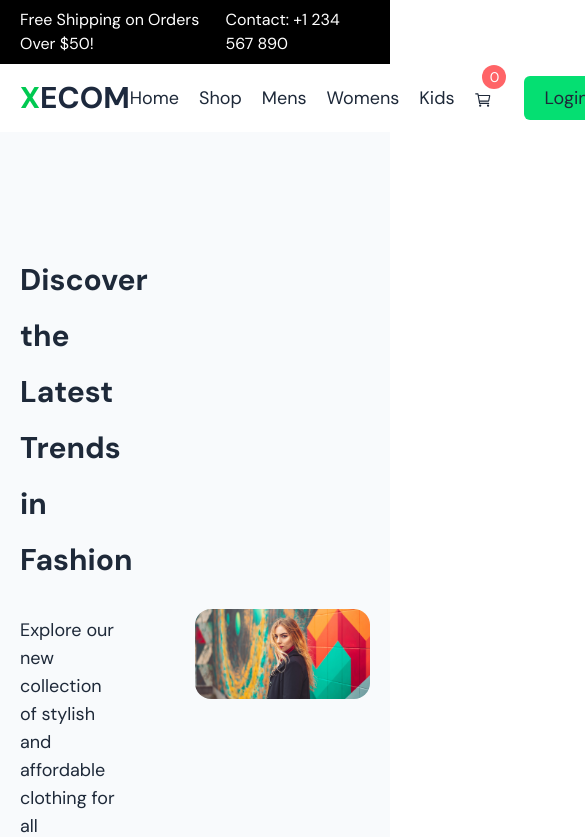
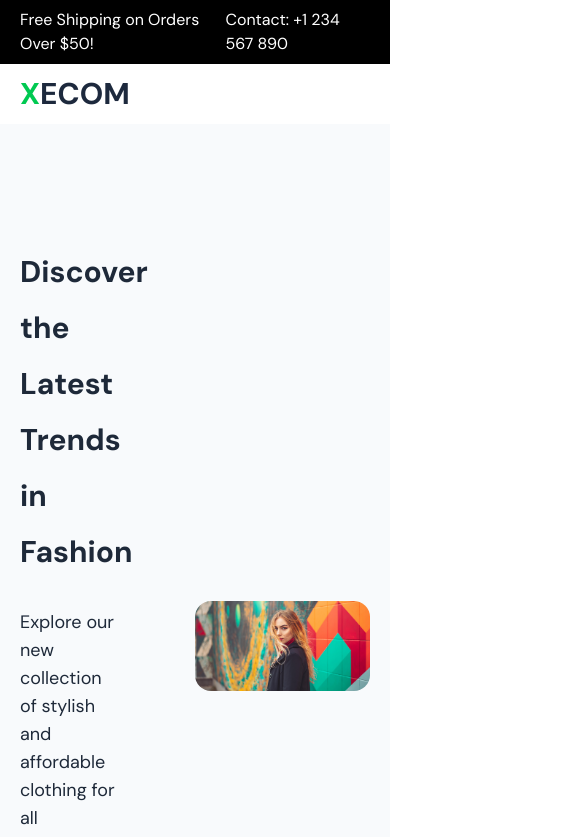
Before and after one commit to layesow/frontend-Ecommerce-React-MERN, a React app: page / in a window 390 px wide. Shown: the top 837 px of the page, 585 px wide, since content can reach past the window. Built offline with nearby package versions, Linux system fonts and the light colour scheme; the HTML template or start-up script is replaced by a standard one.

Commit message:
menu disparer en veion mobile

```diff
--- a/src/components/layouts/Header.jsx
+++ b/src/components/layouts/Header.jsx
@@ -15,7 +15,7 @@ const Header = () => {
           <span className='text-3xl text-green-500 font-bold'>X</span>
           <span className='text-3xl text-slate-800 font-bold'>ECOM</span>
         </Link>
-        <nav className='text-lg text-gray-800 space-x-5 flex items-center'>
+        <nav className='text-lg hidden text-gray-800 space-x-5 sm:flex items-center'>
           <Link className='hover:text-green-500' to='/'>Home</Link>
           <Link className='hover:text-green-500' to='/shop'>Shop</Link>
           <Link className='hover:text-green-500' to='/shop'>Mens</Link>
```
